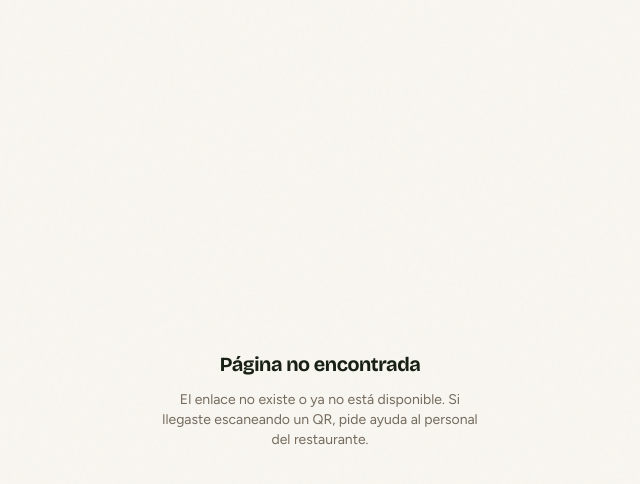
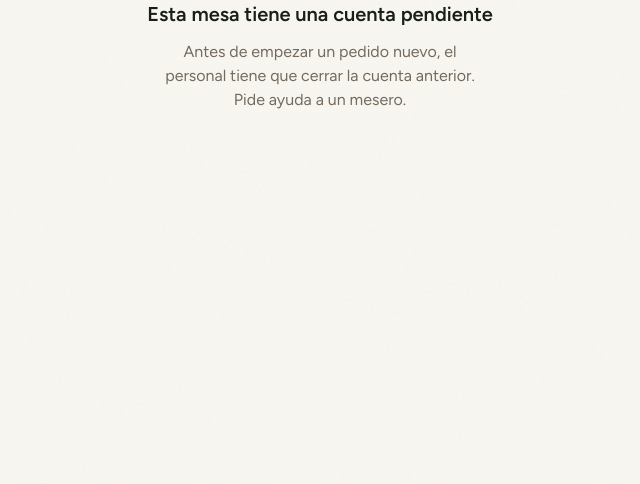
Before and after one commit to davidethc/QR-RESTAURANTE-, a Next.js app in the folder app/: page /mesa-pendiente in a window 1280 px wide. Before the commit this address had no page. Shown: the top 484 px of the page, without its empty margins (320-960 px from the left). Built offline with nearby package versions, Linux system fonts and the light colour scheme.

Commit message:
feat(qr): pantalla 'Esta mesa tiene una cuenta pendiente' al escanear una mesa inactiva con consumo sin cobrar
Co-Authored-By: Claude Opus 5.5 <noreply@anthropic.com>

```diff
--- /dev/null
+++ b/app/src/app/mesa-pendiente/page.tsx
@@ -0,0 +1,11 @@
+export default function MesaPendientePage() {
+  return (
+    <main className="flex min-h-full flex-col items-center justify-center gap-3 px-6 text-center">
+      <h1 className="text-xl font-semibold">Esta mesa tiene una cuenta pendiente</h1>
+      <p className="max-w-xs text-muted-foreground">
+        Antes de empezar un pedido nuevo, el personal tiene que cerrar la
+        cuenta anterior. Pide ayuda a un mesero.
+      </p>
+    </main>
+  );
+}
--- a/app/src/app/scan/[token]/route.ts
+++ b/app/src/app/scan/[token]/route.ts
@@ -25,6 +25,12 @@ export async function GET(
     p_qr_token: token,
   });
 
+  // Sesión inactiva con consumo sin cobrar: no se entrega a otro cliente
+  // (vería y sumaría a la cuenta ajena); el personal la cobra o la cierra.
+  if (error?.code === "P0001" && error.message.includes("cuenta pendiente")) {
+    redirect("/mesa-pendiente");
+  }
+
   if (error || !data?.length) {
     redirect("/qr-invalido");
   }
```
